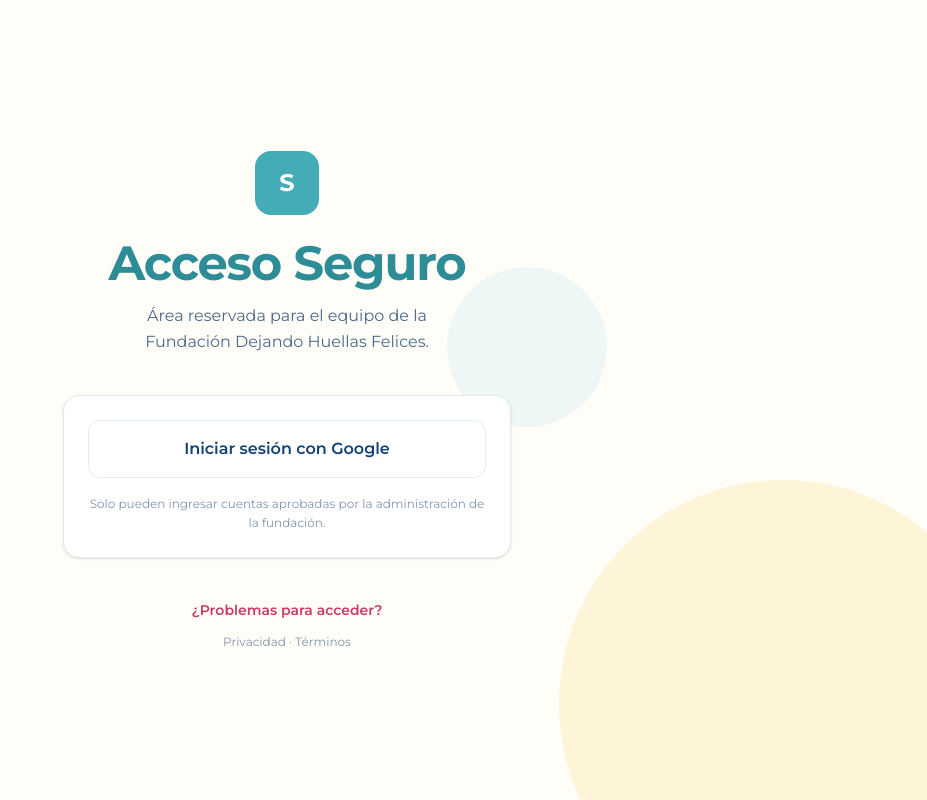
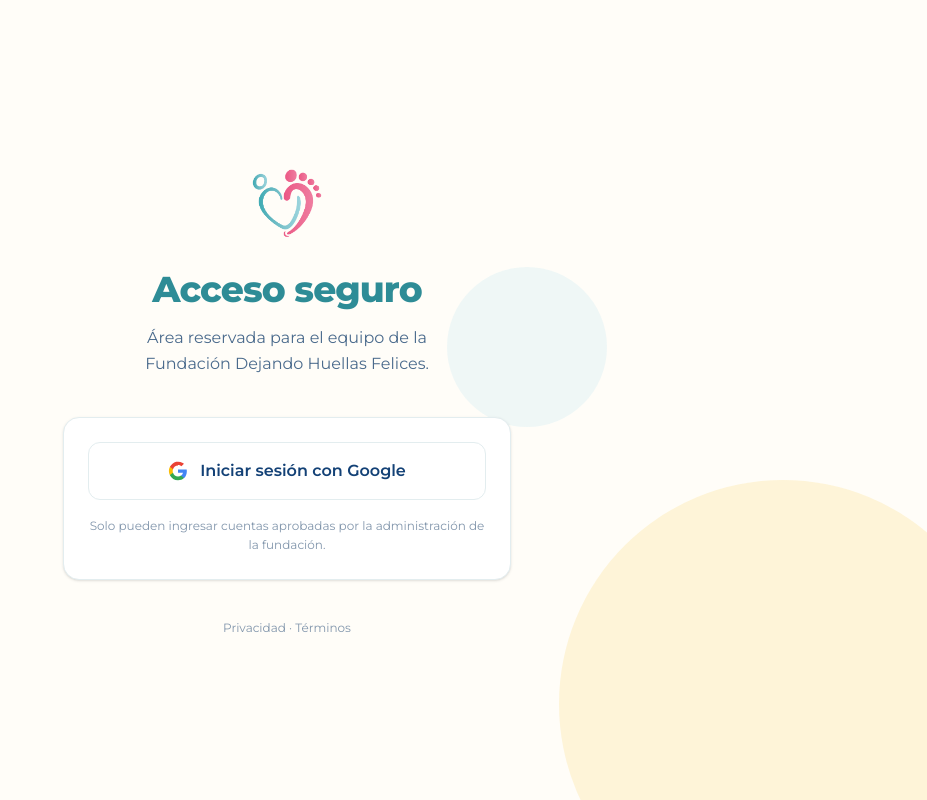
Before and after one commit to Julianlo3/SANA, a Next.js app in the folder FrontEnd/sana/: page /login in a window 1280 px wide. Shown: the whole page, without its empty margins (353-1280 px from the left). Built offline with nearby package versions, Linux system fonts and the light colour scheme.

Commit message:
feat(login): restore brand isotype and google icon after merge

```diff
--- a/FrontEnd/sana/src/app/(auth)/login/page.tsx
+++ b/FrontEnd/sana/src/app/(auth)/login/page.tsx
@@ -1,3 +1,4 @@
+import Image from "next/image";
 import PageDecor from "@/components/ui/page-decor";
 
 export default function LoginPage() {
@@ -6,12 +7,17 @@
       <PageDecor variant="auth" />
 
       <div className="relative z-10 w-full max-w-md text-center">
-        <div className="mx-auto flex h-16 w-16 items-center justify-center rounded-2xl bg-primary">
-          <span className="font-display text-2xl font-bold text-white">S</span>
-        </div>
+        <Image
+          src="/brand/isotipo.png"
+          alt=""
+          width={96}
+          height={96}
+          priority
+          className="mx-auto h-20 w-20 object-contain"
+        />
 
-        <h1 className="mt-6 font-display text-5xl font-bold tracking-tight text-primary-dark">
-          Acceso Seguro
+        <h1 className="mt-6 font-display text-4xl font-extrabold tracking-tight text-primary-dark">
+          Acceso seguro
         </h1>
 
         <p className="mx-auto mt-4 max-w-xs leading-relaxed text-text-muted">
@@ -19,14 +25,15 @@
         </p>
 
         <div className="mt-10 rounded-2xl border border-border bg-surface p-6 shadow-sm">
-
-          <a
-            href="/auth/login?connection=google-oauth2&returnTo=%2Fusers"
-            className="flex w-full cursor-pointer items-center justify-center gap-3 rounded-xl border border-border bg-surface py-4 font-semibold text-text transition hover:bg-surface-muted"
-          >
+          <a href="/auth/login?connection=google-oauth2&returnTo=%2Fusers" className="flex w-full cursor-pointer items-center justify-center gap-3 rounded-xl border border-border bg-surface py-4 font-semibold text-text transition hover:bg-surface-muted">
+            <svg className="h-5 w-5" viewBox="0 0 24 24" aria-hidden>
+              <path fill="#4285F4" d="M22.6 12.2c0-.7-.1-1.4-.2-2H12v4h6a5 5 0 0 1-2.2 3.3v2.8h3.6c2.1-2 3.2-4.8 3.2-8.1Z" />
+              <path fill="#34A853" d="M12 23c2.9 0 5.4-1 7.2-2.7l-3.6-2.8c-1 .7-2.2 1.1-3.6 1.1-2.8 0-5.2-1.9-6-4.5H2.3v2.9A11 11 0 0 0 12 23Z" />
+              <path fill="#FBBC05" d="M6 14.1a6.6 6.6 0 0 1 0-4.2V7H2.3a11 11 0 0 0 0 9.9L6 14.1Z" />
+              <path fill="#EA4335" d="M12 4.8c1.6 0 3 .5 4.1 1.6l3.1-3.1A11 11 0 0 0 2.3 7L6 9.9c.8-2.6 3.2-4.5 6-4.5Z" />
+            </svg>
             Iniciar sesión con Google
           </a>
-
 
           <p className="mt-4 text-xs leading-relaxed text-text-subtle">
             Solo pueden ingresar cuentas aprobadas por la administración de la
@@ -34,12 +41,7 @@
           </p>
         </div>
 
-        <div className="mt-10">
-          <a href="#" className="text-sm font-semibold text-accent-strong hover:underline">
-            ¿Problemas para acceder?
-          </a>
-          <p className="mt-3 text-xs text-text-subtle">Privacidad · Términos</p>
-        </div>
+        <p className="mt-10 text-xs text-text-subtle">Privacidad · Términos</p>
       </div>
     </main>
   );
```
